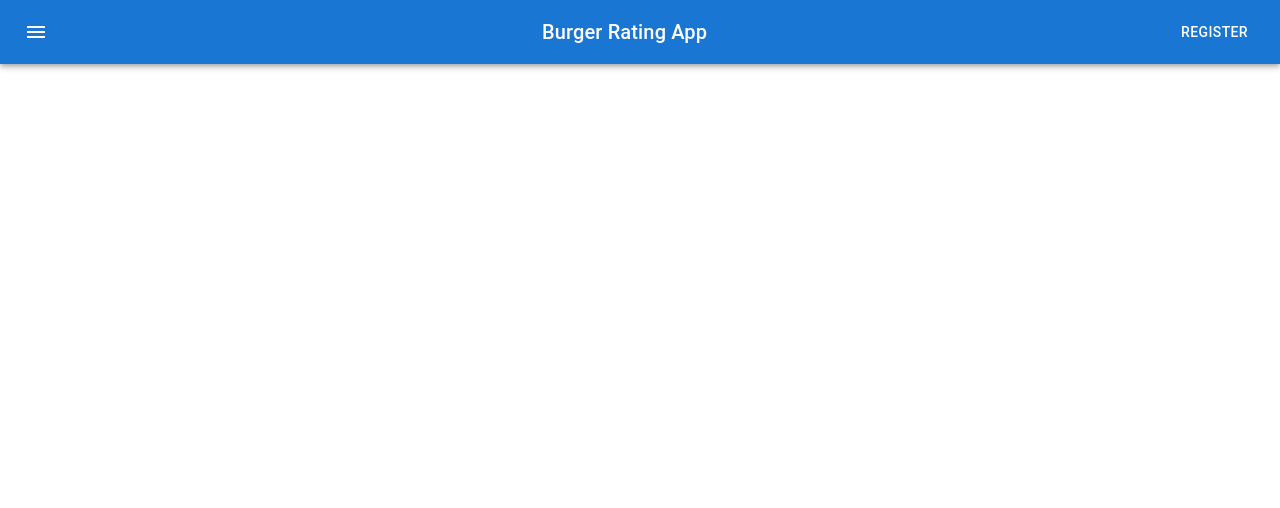
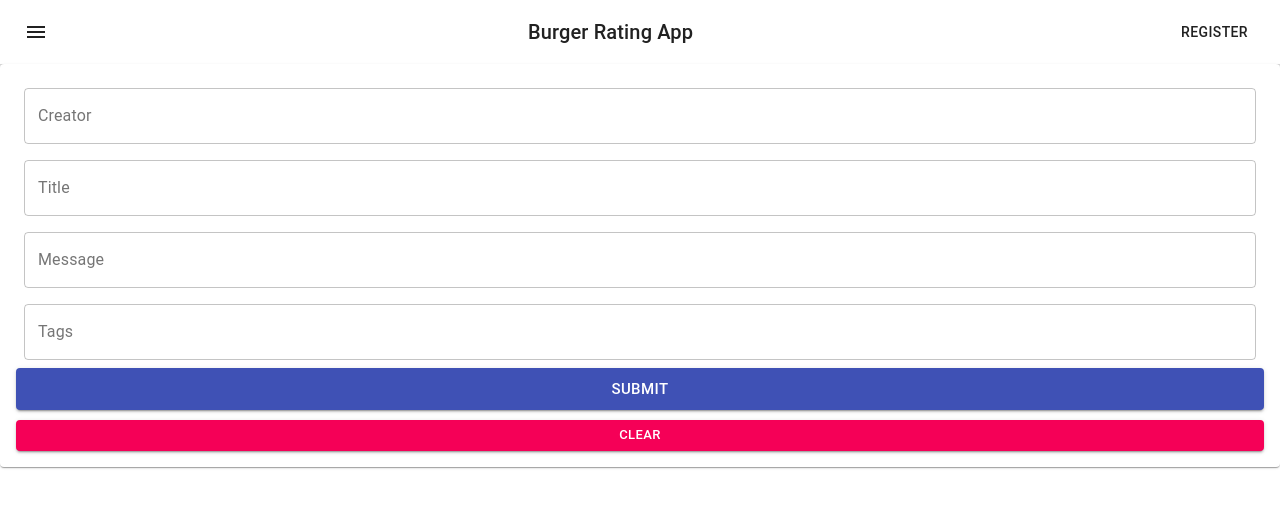
Before and after one commit to gabip86/burger-rating-project, a React (Create React App) app in the folder react-frontend/: page / in a window 1280 px wide. Shown: the top 508 px of the page. Built offline with nearby package versions, Linux system fonts and the light colour scheme.

Commit message:
feat: created NewPlacePage form

```diff
--- a/react-frontend/src/App.css
+++ /dev/null
@@ -1,38 +0,0 @@
-.App {
-  text-align: center;
-}
-
-.App-logo {
-  height: 40vmin;
-  pointer-events: none;
-}
-
-@media (prefers-reduced-motion: no-preference) {
-  .App-logo {
-    animation: App-logo-spin infinite 20s linear;
-  }
-}
-
-.App-header {
-  background-color: #282c34;
-  min-height: 100vh;
-  display: flex;
-  flex-direction: column;
-  align-items: center;
-  justify-content: center;
-  font-size: calc(10px + 2vmin);
-  color: white;
-}
-
-.App-link {
-  color: #61dafb;
-}
-
-@keyframes App-logo-spin {
-  from {
-    transform: rotate(0deg);
-  }
-  to {
-    transform: rotate(360deg);
-  }
-}
--- a/react-frontend/src/App.js
+++ b/react-frontend/src/App.js
@@ -1,12 +1,11 @@
-import "./App.css";
-import Navbar from "./components/Navbar";
-import Posts from "./components/Posts/Posts";
+import NewPlacePage from "./components/Forms/NewPlacePage/NewPlacePage.jsx";
+import Navbar from "./components/Navbar.jsx";
 
 function App() {
   return (
     <div className="App">
       <Navbar />
-      <Posts />
+      <NewPlacePage />
     </div>
   );
 }
--- /dev/null
+++ b/react-frontend/src/components/Forms/NewPlacePage/NewPlacePage.jsx
@@ -0,0 +1,49 @@
+import React from 'react';
+import { TextField, Button, Typography, Paper } from "@material-ui/core";
+
+import useStyles from "./styles";
+
+const NewPlacePage = () => {
+  const classes = useStyles();
+
+  return (
+    <Paper className={classes.paper}>
+      <form
+        autoComplete="off"
+        noValidate
+        className={`${classes.root} ${classes.form}`}
+      >
+        <Typography variant="h6"></Typography>
+        <TextField
+          name="creator"
+          variant="outlined"
+          label="Creator"
+          fullWidth
+        />
+        <TextField name="title" variant="outlined" label="Title" fullWidth />
+        <TextField
+          name="message"
+          variant="outlined"
+          label="Message"
+          fullWidth
+        />
+        <TextField name="tags" variant="outlined" label="Tags" fullWidth />
+        <Button
+          className={classes.buttonSubmit}
+          variant="contained"
+          color="primary"
+          size="large"
+          type="submit"
+          fullWidth
+        >
+          Submit
+        </Button>
+        <Button variant="contained" color="secondary" size="small" fullWidth>
+          Clear
+        </Button>
+      </form>
+    </Paper>
+  );
+};
+
+export default NewPlacePage;
--- /dev/null
+++ b/react-frontend/src/components/Forms/NewPlacePage/styles.js
@@ -0,0 +1,24 @@
+import { makeStyles } from "@material-ui/core/styles";
+
+export default makeStyles((theme) => ({
+  root: {
+    "& .MuiTextField-root": {
+      margin: theme.spacing(1),
+    },
+  },
+  paper: {
+    padding: theme.spacing(2),
+  },
+  form: {
+    display: "flex",
+    flexWrap: "wrap",
+    justifyContent: "center",
+  },
+  fileInput: {
+    width: "97%",
+    margin: "10px 0",
+  },
+  buttonSubmit: {
+    marginBottom: 10,
+  },
+}));
--- a/react-frontend/src/components/Navbar.js
+++ b/react-frontend/src/components/Navbar.jsx
@@ -22,7 +22,12 @@
             >
               <MenuIcon />
             </IconButton>
-            <Typography variant="h6" component="div" sx={{ flexGrow: 1 }}>
+            <Typography
+              textAlign="center"
+              variant="h6"
+              component="div"
+              sx={{ flexGrow: 1 }}
+            >
               Burger Rating App
             </Typography>
             <Button color="inherit">Register</Button>
```
Also changed, not shown: react-frontend/src/components/Forms/RegisterPage/RegisterPage.jsx (added, +10 -0 lines), react-frontend/src/logo.svg (deleted).
